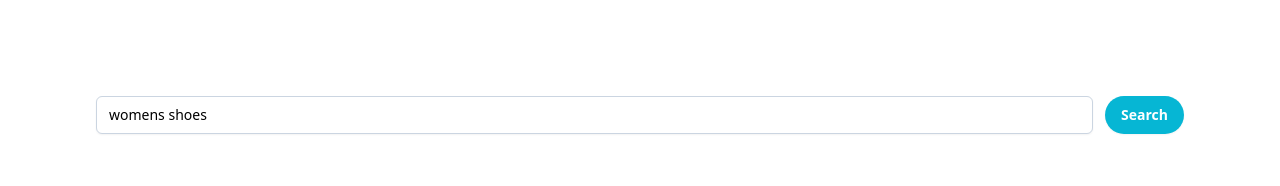
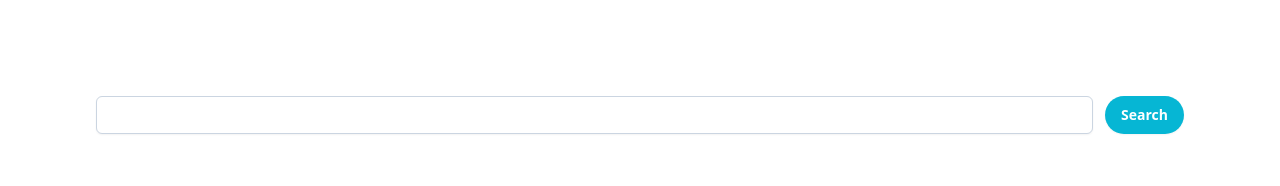
Before and after one commit to kirannasim/target-product, a Next.js app: page / in a window 1280 px wide. Shown: the top 186 px of the page. Built offline with nearby package versions, Linux system fonts and the light colour scheme.

Commit message:
fix: triggering a search on Enter

```diff
--- a/pages/index.tsx
+++ b/pages/index.tsx
@@ -7,7 +7,7 @@ import { toast, ToastContainer } from 'react-toastify';
 import "react-toastify/dist/ReactToastify.css";
 
 export default function Home() {
-  const [keyword, setKeyword] = useState('womens shoes');
+  const [keyword, setKeyword] = useState('');
   const [products, setProducts] = useState({
     products:[],
     loading: false
@@ -88,10 +88,10 @@ export default function Home() {
   return (
     <main className="flex min-h-screen flex-col items-center justify-between p-24">
       <div className="container mx-auto">
-        <div className="flex">
+        <form className="flex">
           <input onChange={handleKeyword} value={keyword} className="px-3 mr-3 py-2 bg-white border shadow-sm border-slate-300 placeholder-slate-400 disabled:bg-slate-50 disabled:text-slate-500 disabled:border-slate-200 focus:outline-none focus:border-sky-500 focus:ring-sky-500 block w-full rounded-md sm:text-sm focus:ring-1 invalid:border-pink-500 invalid:text-pink-600 focus:invalid:border-pink-500 focus:invalid:ring-pink-500 disabled:shadow-none" />
           <button type="submit" className="px-4 py-2 font-semibold text-sm bg-cyan-500 text-white rounded-full shadow-sm" onClick={getProduct} >Search</button>
-        </div>
+        </form>
         {products.loading &&
         <div className="spinner-container">
           <div className="loading-spinner"></div>
```
